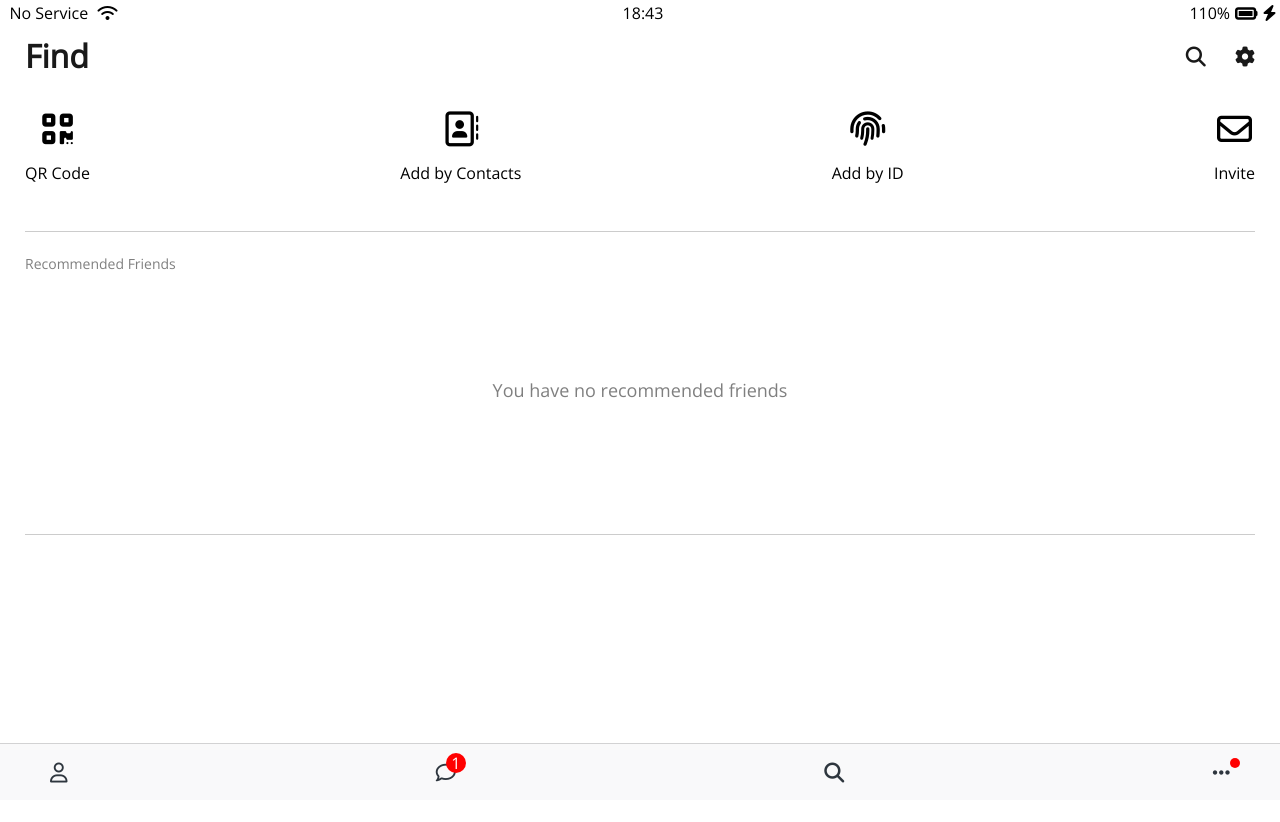
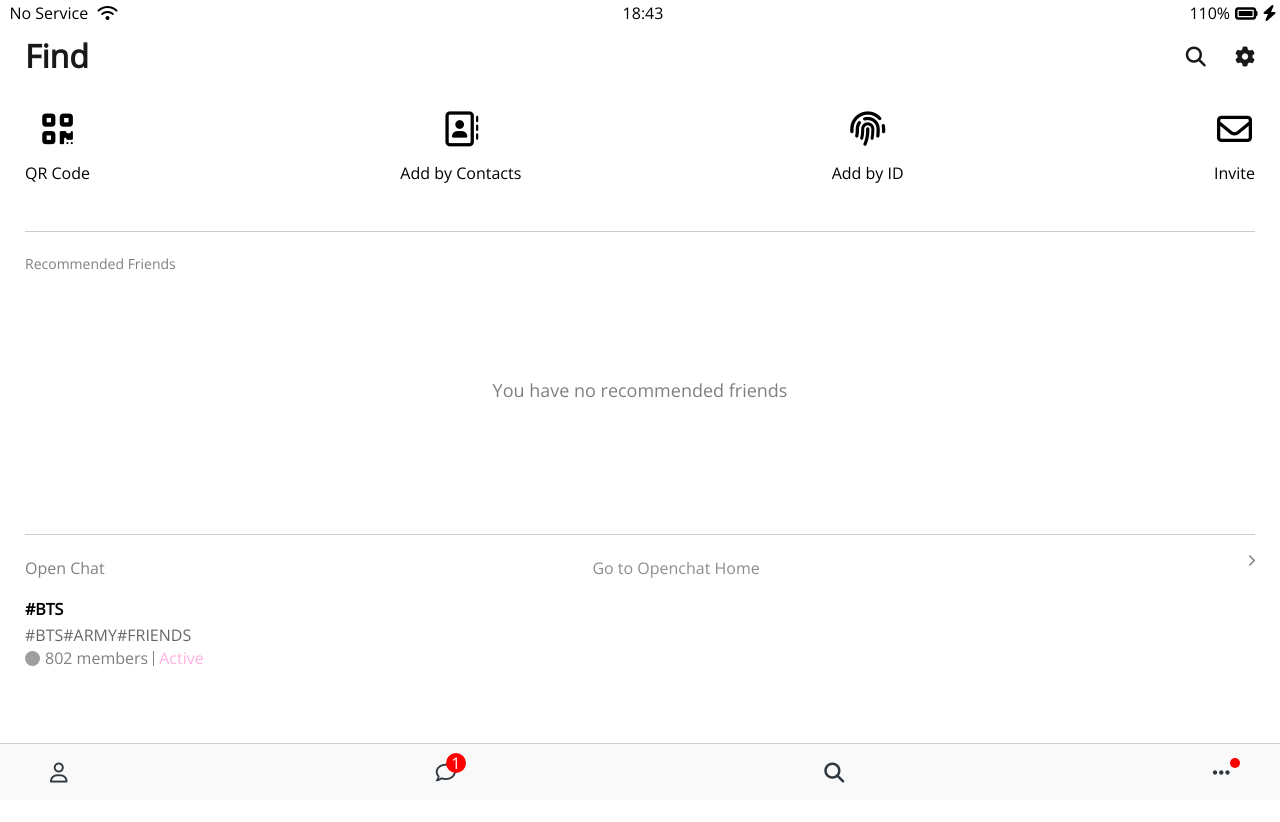
Before and after one commit to KimHyeonOh/2023-KoKoa-Clone-Practice, a plain HTML site: page find.html in a window 1280 px wide. Shown: the top 822 px of the page. Drawn offline with nearby package versions, Linux system fonts and the light colour scheme; grey boxes are pictures that could not be loaded.

Commit message:
Done #6.23

```diff
--- a/css/screens/find.css
+++ b/css/screens/find.css
@@ -39,3 +39,56 @@
     color: var(--gray);
     font-size: 18px;
 }
+
+.open-chat__header {
+    display: flex;
+    justify-content: space-between;
+    color: var(--gray);
+    margin-bottom: 25px;
+}
+
+.open-chat__header span {
+    opacity: 0.9;
+}
+
+.open-post {
+    display: flex;
+}
+
+.open-post__title {
+    font-weight: 600;
+    margin-bottom: 10px;
+}
+
+.open-post__hashtags {
+    text-transform: uppercase;
+    opacity: 0.6;
+}
+
+.open-post__members {
+    margin-top: 7px;
+    display: flex;
+    align-items: center;
+}
+
+.open-post__members img {
+    width: 15px;
+    height: 15px;
+    border-radius: 50%;
+    margin-right: 5px;
+}
+
+.open-post__members-count {
+    opacity: 0.5;
+}
+
+.open-post__members .divider {
+    width: 1px;
+    height: 15px;
+    margin: 0 5px;
+    background-color: var(--gray);
+}
+
+.open-post__member-status {
+    color: #ffb0e0;
+}
--- a/find.html
+++ b/find.html
@@ -45,6 +45,26 @@
             <h6 class="recommended-friends__title">Recommended Friends</h6>
             <span>You have no recommended friends</span>
         </div>
+        <div class="open-chat">
+            <div class="open-chat__header">
+                <h4 class="open-chat__title">Open Chat</h4>
+                <span>Go to Openchat Home</span>
+                <i class="fas fa-chevron-right fa-xs"></i>
+            </div>
+            <div class="open-post">
+                <div class="open-post__column">
+                    <h5 class="open-post__title">#BTS</h5>
+                    <h6 class="open-post__hashtags">#bts#army#friends</h6>
+                    <div class="open-post__members">
+                        <img src="https://avatars3.githubusercontent.com/u/3612017" />
+                        <span class="open-post__members-count">802 members</span>
+                        <div class="divider"></div>
+                        <span class="open-post__member-status">Active</span>
+                    </div>
+                </div>
+                <div class="open-post__column"></div>
+            </div>
+        </div>
     </main>
 
     <nav class="nav">
```
